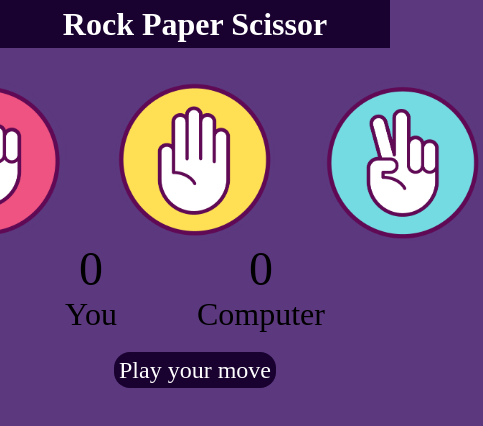
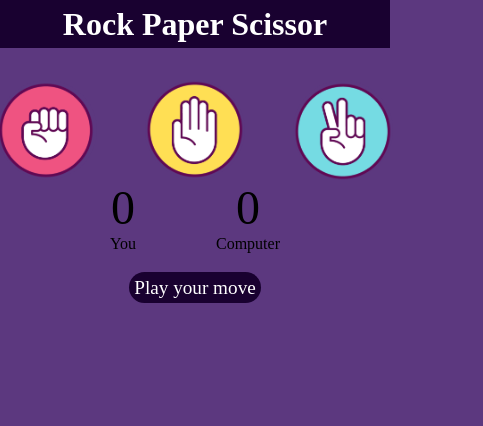
Before and after one commit to 29nikki/StonePaperScissor-Game, a plain HTML site: page index.html in a window 390 px wide. Shown: the whole page, 483 px wide, since content can reach past the window. Drawn offline with Linux system fonts and the light colour scheme.

Commit message:
change in css

```diff
--- a/style.css
+++ b/style.css
@@ -71,3 +71,21 @@ img{
     padding: 0.3rem;
     border-radius: 1rem;
 }
+
+@media (max-width:480px) {
+    .choice{
+        height: 100px;
+        width: 100px;
+    }
+    img{
+        height: 100px;
+        width: 100px;
+    }
+    .score-board{
+        font-size: 1rem;
+    }
+    #msg{
+        font-size: 1.2rem;
+        padding: 0.3rem;
+    }
+}
```
